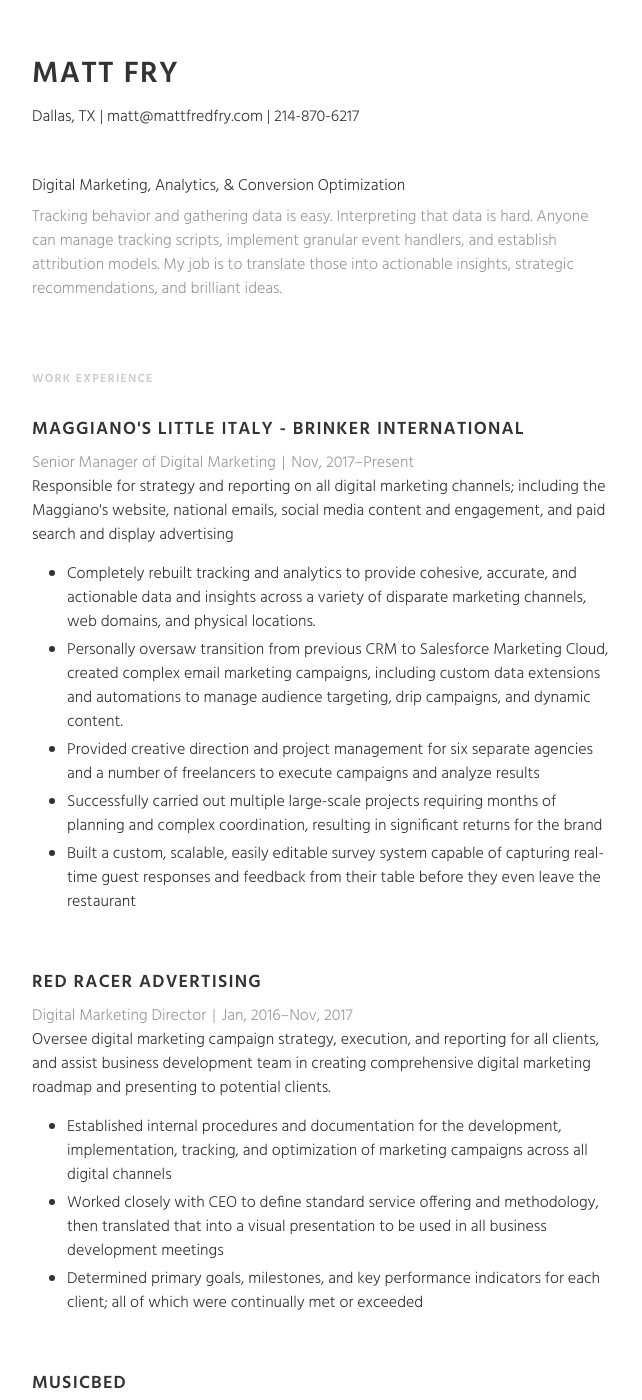
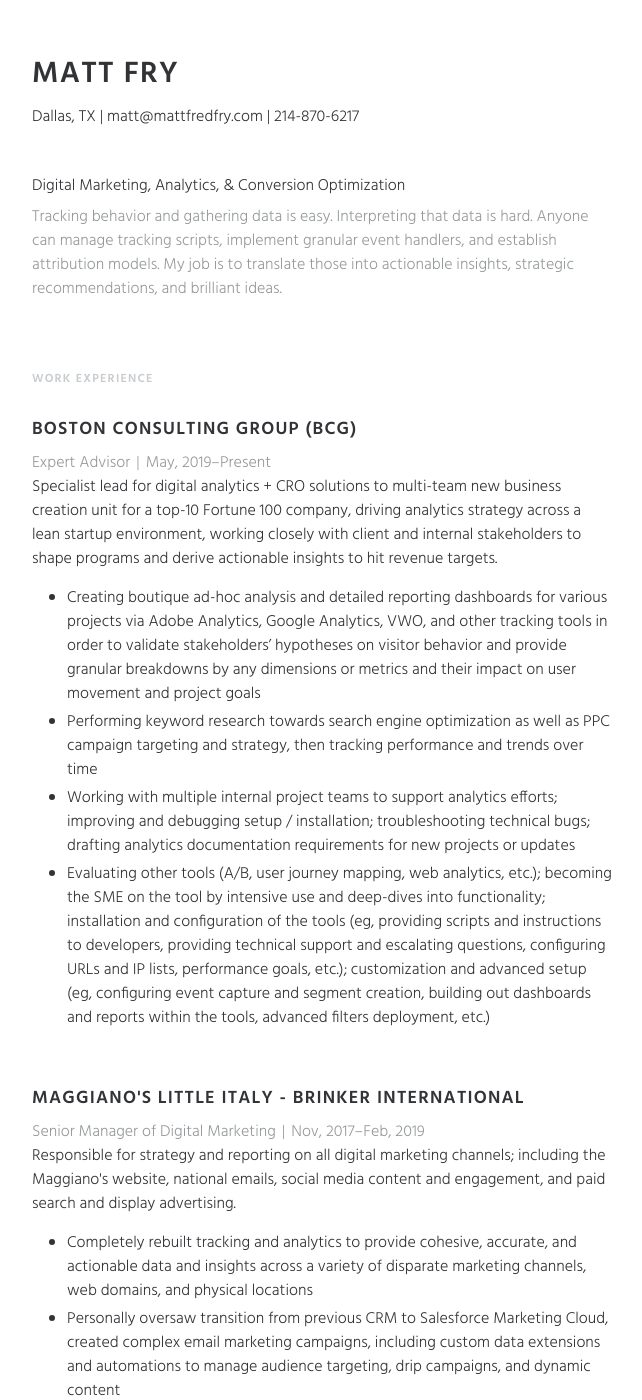
Before and after one commit to mattfredfry/mattfredfry.github.io, a Jekyll site: the page built from resume.html, in a window 1280 px wide and 1400 px high. Shown: the whole window, without its empty margins (318-960 px from the left). Built offline with Jekyll 4.4.1, drawn with Linux system fonts in a browser that asks for light colours; nearby versions of some CDN libraries; some of the changed text lies outside the part shown.

Commit message:
Adding BCG

```diff
--- a/resume.html
+++ b/resume.html
@@ -29,15 +29,29 @@
         <h2>Work Experience</h2>
         <ul class="sr-section-items">
           <li class="sr-section-item">
+            <a class="c-fancy-link" href="https://www.bcg.com/" target="_blank">
+              <h3>Boston Consulting Group (BCG)</h3><div class="icon-link"></div>
+            </a>
+            <div class="secondary"><span>Expert Advisor</span><span class="separator">|</span><span><span>May, 2019</span><span>–</span><span>Present</span></span>
+            </div>
+            <p>Specialist lead for digital analytics + CRO solutions to multi-team new business creation unit for a top-10 Fortune 100 company, driving analytics strategy across a lean startup environment, working closely with client and internal stakeholders to shape programs and derive actionable insights to hit revenue targets.</p>
+            <ul class="section-highlights">
+              <li class="section-highlight">Creating boutique ad-hoc analysis and detailed reporting dashboards for various projects via Adobe Analytics, Google Analytics, VWO, and other tracking tools in order to validate stakeholders’ hypotheses on visitor behavior and provide granular breakdowns by any dimensions or metrics and their impact on user movement and project goals</li>
+              <li class="section-highlight">Performing keyword research towards search engine optimization as well as PPC campaign targeting and strategy, then tracking performance and trends over time</li>
+              <li class="section-highlight">Working with multiple internal project teams to support analytics efforts; improving and debugging setup / installation; troubleshooting technical bugs; drafting analytics documentation requirements for new projects or updates</li>
+              <li class="section-highlight">Evaluating other tools (A/B, user journey mapping, web analytics, etc.); becoming the SME on the tool by intensive use and deep-dives into functionality; installation and configuration of the tools (eg, providing scripts and instructions to developers, providing technical support and escalating questions, configuring URLs and IP lists, performance goals, etc.); customization and advanced setup (eg, configuring event capture and segment creation, building out dashboards and reports within the tools, advanced filters deployment, etc.)</li>
+            </ul>
+          </li>
+          <li class="sr-section-item">
             <a class="c-fancy-link" href="https://www.maggianos.com/" target="_blank">
               <h3>Maggiano's Little Italy - Brinker International</h3><div class="icon-link"></div>
             </a>
-            <div class="secondary"><span>Senior Manager of Digital Marketing</span><span class="separator">|</span><span><span>Nov, 2017</span><span>–</span><span>Present</span></span>
+            <div class="secondary"><span>Senior Manager of Digital Marketing</span><span class="separator">|</span><span><span>Nov, 2017</span><span>–</span><span>Feb, 2019</span></span>
             </div>
-            <p>Responsible for strategy and reporting on all digital marketing channels; including the Maggiano's website, national emails, social media content and engagement, and paid search and display advertising</p>
+            <p>Responsible for strategy and reporting on all digital marketing channels; including the Maggiano's website, national emails, social media content and engagement, and paid search and display advertising.</p>
             <ul class="section-highlights">
-              <li class="section-highlight">Completely rebuilt tracking and analytics to provide cohesive, accurate, and actionable data and insights across a variety of disparate marketing channels, web domains, and physical locations.</li>
-              <li class="section-highlight">Personally oversaw transition from previous CRM to Salesforce Marketing Cloud, created complex email marketing campaigns, including custom data extensions and automations to manage audience targeting, drip campaigns, and dynamic content.</li>
+              <li class="section-highlight">Completely rebuilt tracking and analytics to provide cohesive, accurate, and actionable data and insights across a variety of disparate marketing channels, web domains, and physical locations</li>
+              <li class="section-highlight">Personally oversaw transition from previous CRM to Salesforce Marketing Cloud, created complex email marketing campaigns, including custom data extensions and automations to manage audience targeting, drip campaigns, and dynamic content</li>
               <li class="section-highlight">Provided creative direction and project management for six separate agencies and a number of freelancers to execute campaigns and analyze results</li>
               <li class="section-highlight">Successfully carried out multiple large-scale projects requiring months of planning and complex coordination, resulting in significant returns for the brand</li>
               <li class="section-highlight">Built a custom, scalable, easily editable survey system capable of capturing real-time guest responses and feedback from their table before they even leave the restaurant</li>
@@ -49,7 +63,7 @@
             </a>
             <div class="secondary"><span>Digital Marketing Director</span><span class="separator"><span class="sep">|</span></span><span class="break"><br></span><span><span>Jan, 2016</span><span>–</span><span>Nov, 2017</span></span>
             </div>
-            <p>Oversee digital marketing campaign strategy, execution, and reporting for all clients, and assist business development team in creating comprehensive digital marketing roadmap and presenting to potential clients.</p>
+            <p>Oversaw digital marketing campaign strategy, execution, and reporting for all clients, and assisted business development team in creating comprehensive digital marketing roadmap and presenting to potential clients.</p>
             <ul class="section-highlights">
               <li class="section-highlight">Established internal procedures and documentation for the development, implementation, tracking, and optimization of marketing campaigns across all digital channels</li>
               <li class="section-highlight">Worked closely with CEO to define standard service offering and methodology, then translated that into a visual presentation to be used in all business development meetings</li>
```
